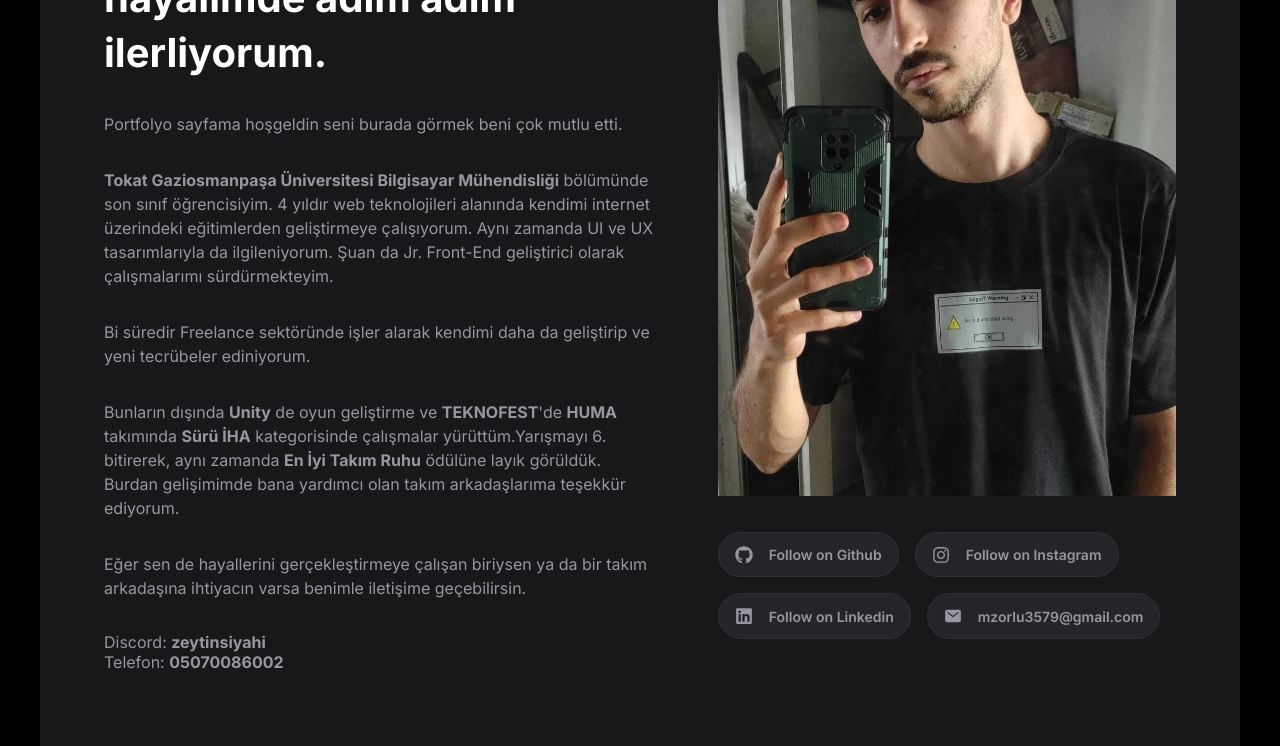
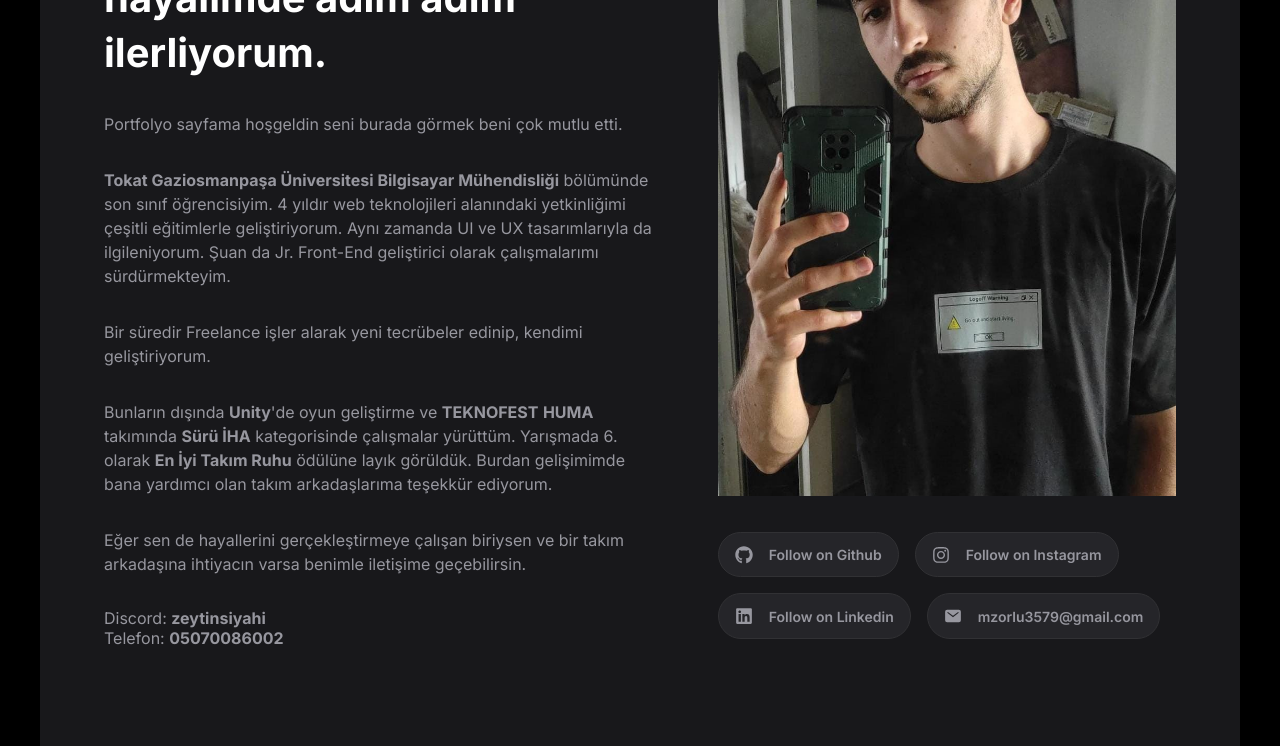
Before and after one commit to mustafazorlu/my-website, a Next.js app: page / in a window 1280 px wide. Shown: the part 430-1176 px from the top of the page. Built offline with nearby package versions, Linux system fonts and the light colour scheme; a web font is replaced by a local one.

Commit message:
some minor changes

```diff
--- a/components/Content.jsx
+++ b/components/Content.jsx
@@ -30,30 +30,27 @@ const Content = () => {
                             Mühendisliği
                         </b>{" "}
                         bölümünde son sınıf öğrencisiyim. 4 yıldır web
-                        teknolojileri alanında kendimi internet üzerindeki
-                        eğitimlerden geliştirmeye çalışıyorum. Aynı zamanda UI
-                        ve UX tasarımlarıyla da ilgileniyorum. Şuan da Jr.
-                        Front-End geliştirici olarak çalışmalarımı
-                        sürdürmekteyim.
+                        teknolojileri alanındaki yetkinliğimi çeşitli
+                        eğitimlerle geliştiriyorum. Aynı zamanda UI ve UX
+                        tasarımlarıyla da ilgileniyorum. Şuan da Jr. Front-End
+                        geliştirici olarak çalışmalarımı sürdürmekteyim.
                     </p>
                     <p className="article">
-                        Bi süredir Freelance sektöründe işler alarak kendimi
-                        daha da geliştirip ve yeni tecrübeler
-                        ediniyorum.
+                        Bir süredir Freelance işler alarak yeni tecrübeler
+                        edinip, kendimi geliştiriyorum.
                     </p>
                     <p className="article">
-                        Bunların dışında <b>Unity</b> de oyun geliştirme ve{" "}
-                        <b>TEKNOFEST</b>'de <b>HUMA</b> takımında{" "}
-                        <b>Sürü İHA</b> kategorisinde çalışmalar
-                        yürüttüm.Yarışmayı 6. bitirerek, aynı zamanda{" "}
+                        Bunların dışında <b>Unity</b>'de oyun geliştirme ve{" "}
+                        <b>TEKNOFEST</b> <b>HUMA</b> takımında <b>Sürü İHA</b>{" "}
+                        kategorisinde çalışmalar yürüttüm. Yarışmada 6. olarak{" "}
                         <b>En İyi Takım Ruhu</b> ödülüne layık görüldük. Burdan
                         gelişimimde bana yardımcı olan takım arkadaşlarıma
                         teşekkür ediyorum.
                     </p>
                     <p className="article">
                         Eğer sen de hayallerini gerçekleştirmeye çalışan
-                        biriysen ya da bir takım arkadaşına ihtiyacın varsa
-                        benimle iletişime geçebilirsin.
+                        biriysen ve bir takım arkadaşına ihtiyacın varsa benimle
+                        iletişime geçebilirsin.
                     </p>
                     <p>
                         Discord: <b>zeytinsiyahi</b>
```
